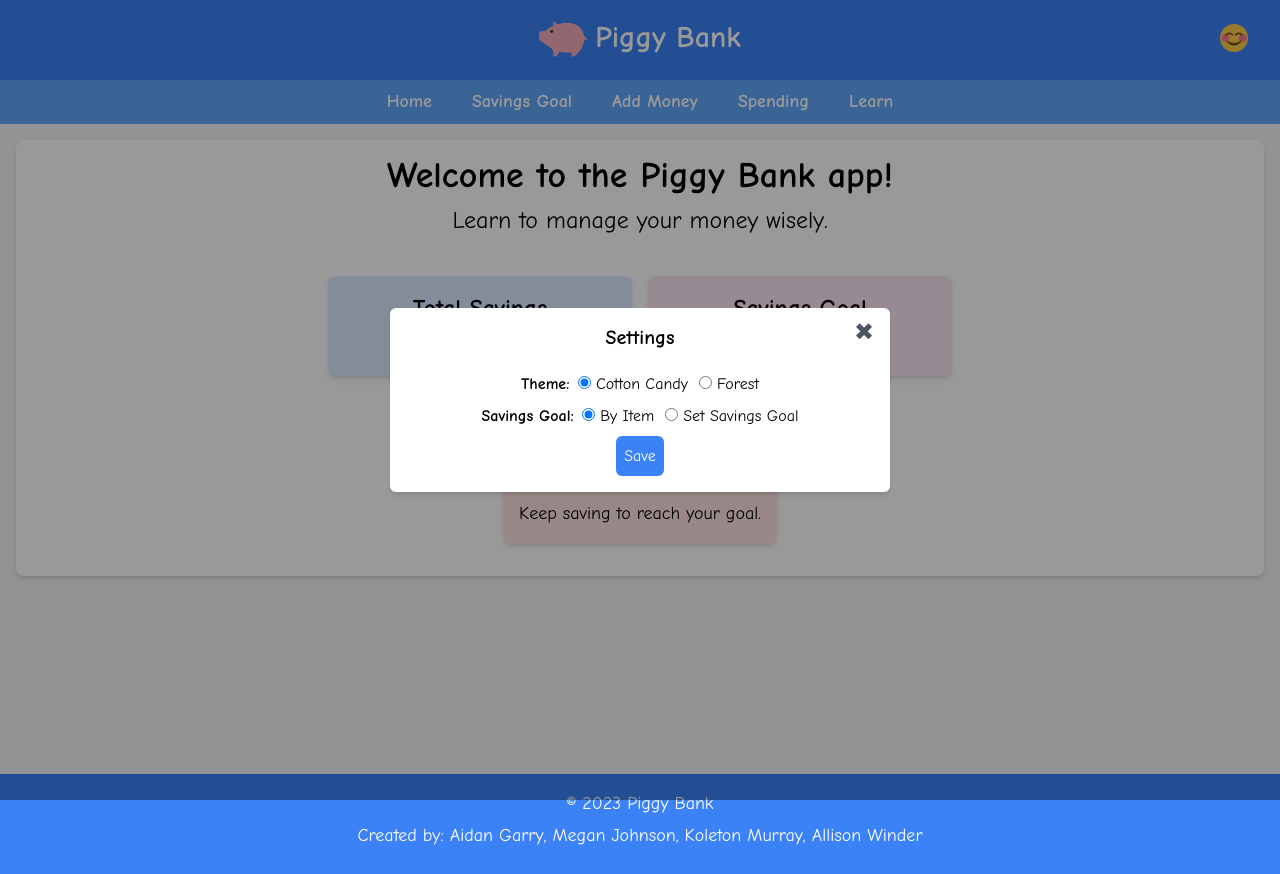
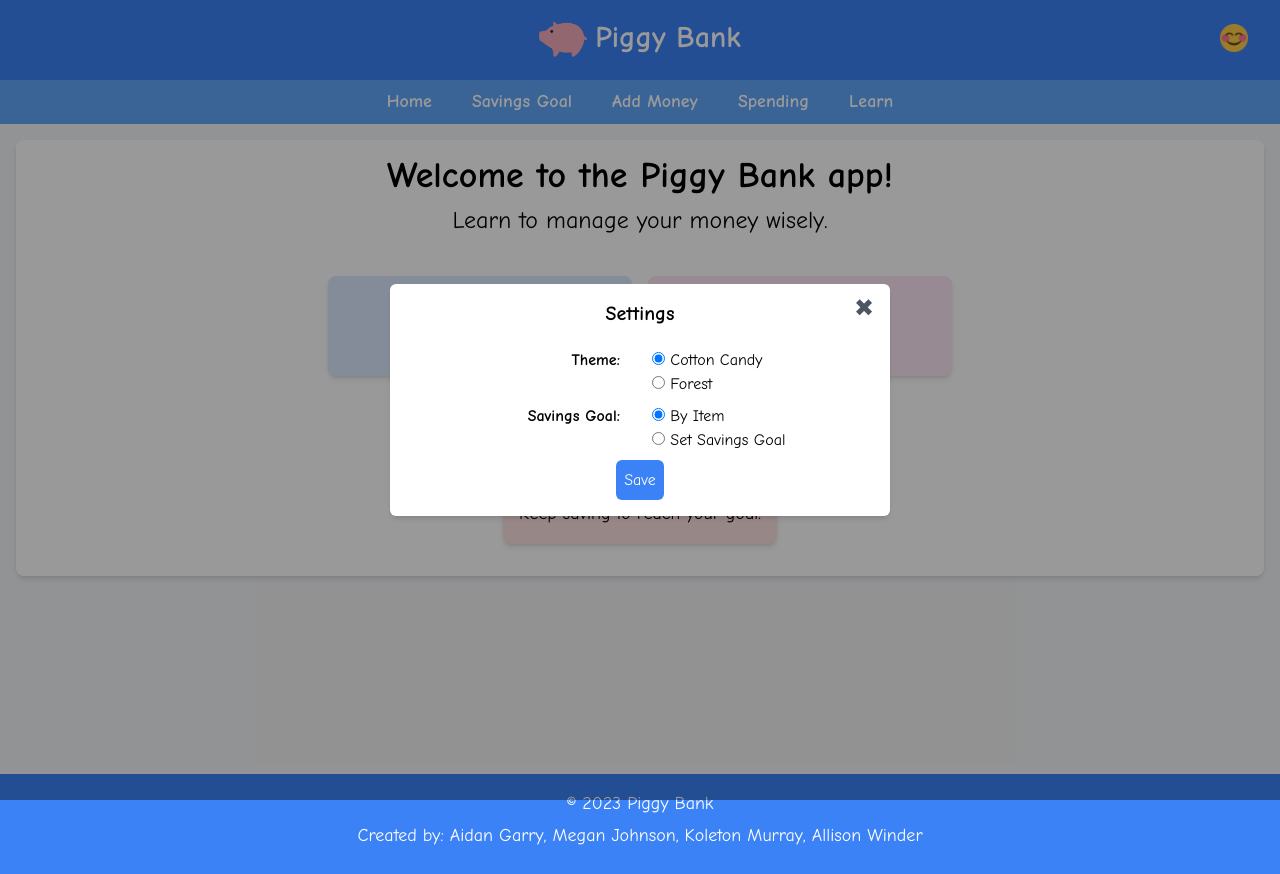
Before and after one commit to koletonmurray/piggy-bank, a React (Create React App) app: page / in a window 1280 px wide. Both pictures are taken after a click on the element 1234 px from the left and 38 px from the top of the page. Built offline with nearby package versions, Linux system fonts and the light colour scheme.

Commit message:
better settings popup

```diff
--- a/src/Layout/Header.js
+++ b/src/Layout/Header.js
@@ -78,13 +78,17 @@ function Header() {
             </nav>
             {isSettingsOpen && (
                 <div className="fixed top-0 left-0 w-full h-full bg-black bg-opacity-40 flex items-center justify-center">
+                    {/* Settings Popup */}
                     <div className="bg-white p-4 rounded-md shadow-md relative w-[500px]">
                         <button onClick={toggleSettings} className="absolute top-2 right-4 text-gray-600 text-2xl cursor-pointer">
                             &#x2716;
                         </button>
                         <h2 className="text-xl font-bold mb-5">Settings</h2>
-                        <div className="mb-2">
+                        <div className="grid grid-cols-2 gap-6 mb-2">
+                            <div className="text-right"> {/* Right-align the labels in the first column */}
                                 <label className="mr-2"><b>Theme:</b></label>
+                            </div>
+                            <div className='text-left'>
                                 <label>
                                     <input
                                         type="radio"
@@ -92,8 +96,8 @@ function Header() {
                                         value="cottonCandy"
                                         checked={settings.color === 'cottonCandy'}
                                         onChange={() => setSettings({ ...settings, color: 'cottonCandy' })}
-                                /> Cotton Candy &nbsp;
-                            </label>
+                                    /> Cotton Candy
+                                </label><br />
                                 <label>
                                     <input
                                         type="radio"
@@ -104,8 +108,12 @@ function Header() {
                                     /> Forest
                                 </label>
                             </div>
-                        <div>
+                        </div>
+                        <div className='grid grid-cols-2 gap-6'>
+                            <div className="text-right"> {/* Right-align the labels in the first column */}
                                 <label className="mr-2 font-bold">Savings Goal:</label>
+                            </div>
+                            <div className='text-left'>
                                 <label>
                                     <input
                                         type="radio"
@@ -113,9 +121,9 @@ function Header() {
                                         value="item"
                                         checked={settings.goal === 'item'}
                                         onChange={() => setSettings({ ...settings, goal: 'item' })}
-                                /> By Item &nbsp;
-                            </label>
-                            <label>
+                                    /> By Item
+                                </label><br />
+                                <label className=''>
                                     <input
                                         type="radio"
                                         name="goal"
@@ -125,6 +133,8 @@ function Header() {
                                     /> Set Savings Goal
                                 </label>
                             </div>
+                        </div>
+
                         <button onClick={handleSave} className="mt-2 bg-blue-500 text-white p-2 rounded-md cursor-pointer">
                             Save
                         </button>
```
Lines whose indentation alone changed are shown as unchanged.
